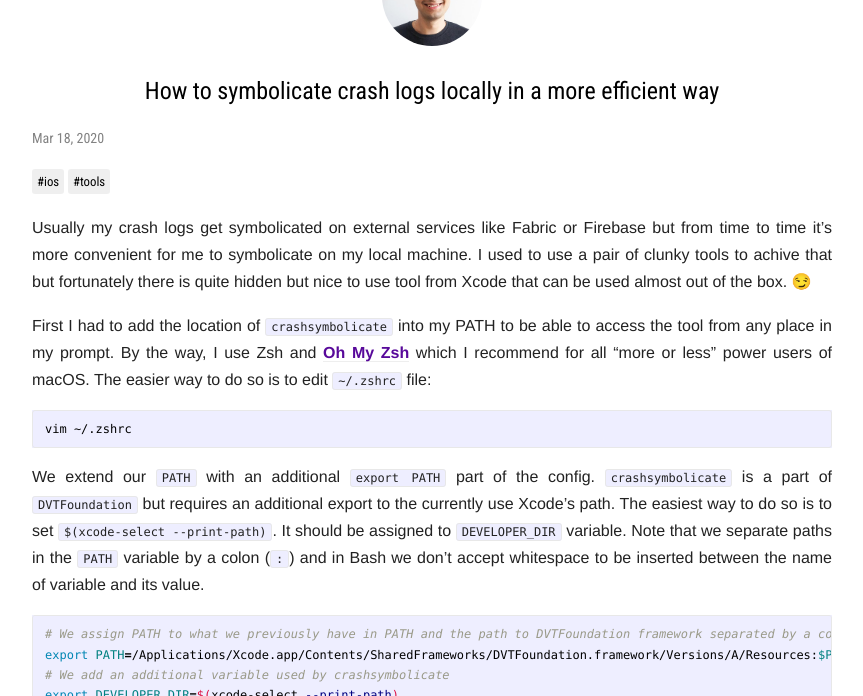
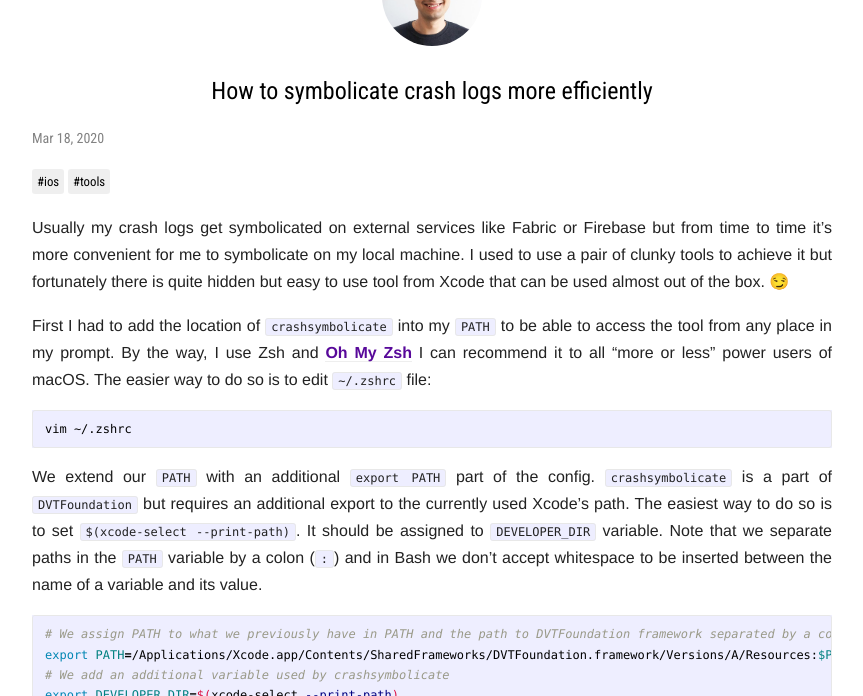
Before and after one commit to michalcichon/michalcichon.github.io, a Jekyll site: the page built from _posts/2020-03-18-symbolicate-crashes-locally.md, in a window 1280 px wide and 900 px high, cut to the strip 204-900 px from the top of the window. Shown: the whole strip, without its empty margins (208-1071 px from the left). Built offline with Jekyll 4.4.1, drawn with Linux system fonts in a browser that asks for light colours; comment, search, counter and statistics services are not loaded.

Commit message:
Fix style

````diff
--- a/_posts/2020-03-18-symbolicate-crashes-locally.md
+++ b/_posts/2020-03-18-symbolicate-crashes-locally.md
@@ -1,7 +1,7 @@
 ---
 layout: post
-title:  "How to symbolicate crash logs locally in a more efficient way"
-description: "Usually my crash logs get symbolicated on external services like Fabric or Firebase but from time to time it's more convenient for me to symbolicate on the local machine. I used to use a pair of clunky tools to achive that but fortunately there is quite hidden but nice to use tool from Xcode that can be used almost out of the box..."
+title:  "How to symbolicate crash logs more efficiently"
+description: "Usually my crash logs get symbolicated on external services like Fabric or Firebase but from time to time it's more convenient to symbolicate on the local machine. I used to use a pair of clunky tools to achieve it but fortunately there is quite hidden but easy to use tool from Xcode that can be used almost out of the box..."
 date:   2020-03-18 09:00:00 +0200
 categories: ios
 keywords: crash logs, xcode crash logs, crashlogs, symbolicate crashlogs
@@ -12,15 +12,15 @@ background: "#d74d00"
 comments: true
 ---
 
-Usually my crash logs get symbolicated on external services like Fabric or Firebase but from time to time it's more convenient for me to symbolicate on my local machine. I used to use a pair of clunky tools to achive that but fortunately there is quite hidden but nice to use tool from Xcode that can be used almost out of the box. 😏
+Usually my crash logs get symbolicated on external services like Fabric or Firebase but from time to time it's more convenient for me to symbolicate on my local machine. I used to use a pair of clunky tools to achieve it but fortunately there is quite hidden but easy to use tool from Xcode that can be used almost out of the box. 😏
 
-First I had to add the location of `crashsymbolicate` into my PATH to be able to access the tool from any place in my prompt. By the way, I use Zsh and [Oh My Zsh](https://ohmyz.sh) which I recommend for all "more or less" power users of macOS. The easier way to do so is to edit `~/.zshrc` file:
+First I had to add the location of `crashsymbolicate` into my `PATH` to be able to access the tool from any place in my prompt. By the way, I use Zsh and [Oh My Zsh](https://ohmyz.sh) I can recommend it to all "more or less" power users of macOS. The easier way to do so is to edit `~/.zshrc` file:
 
 ```sh
 vim ~/.zshrc
 ```
 
-We extend our `PATH` with an additional `export PATH` part of the config. `crashsymbolicate` is a part of `DVTFoundation` but requires an additional export to the currently use Xcode's path. The easiest way to do so is to set `$(xcode-select --print-path)`. It should be assigned to `DEVELOPER_DIR` variable. Note that we separate paths in the `PATH` variable by a colon (`:`) and in Bash we don't accept whitespace to be inserted between the name of variable and its value.
+We extend our `PATH` with an additional `export PATH` part of the config. `crashsymbolicate` is a part of `DVTFoundation` but requires an additional export to the currently used Xcode's path. The easiest way to do so is to set `$(xcode-select --print-path)`. It should be assigned to `DEVELOPER_DIR` variable. Note that we separate paths in the `PATH` variable by a colon (`:`) and in Bash we don't accept whitespace to be inserted between the name of a variable and its value.
 
 ```sh
 # We assign PATH to what we previously have in PATH and the path to DVTFoundation framework separated by a colon
````
